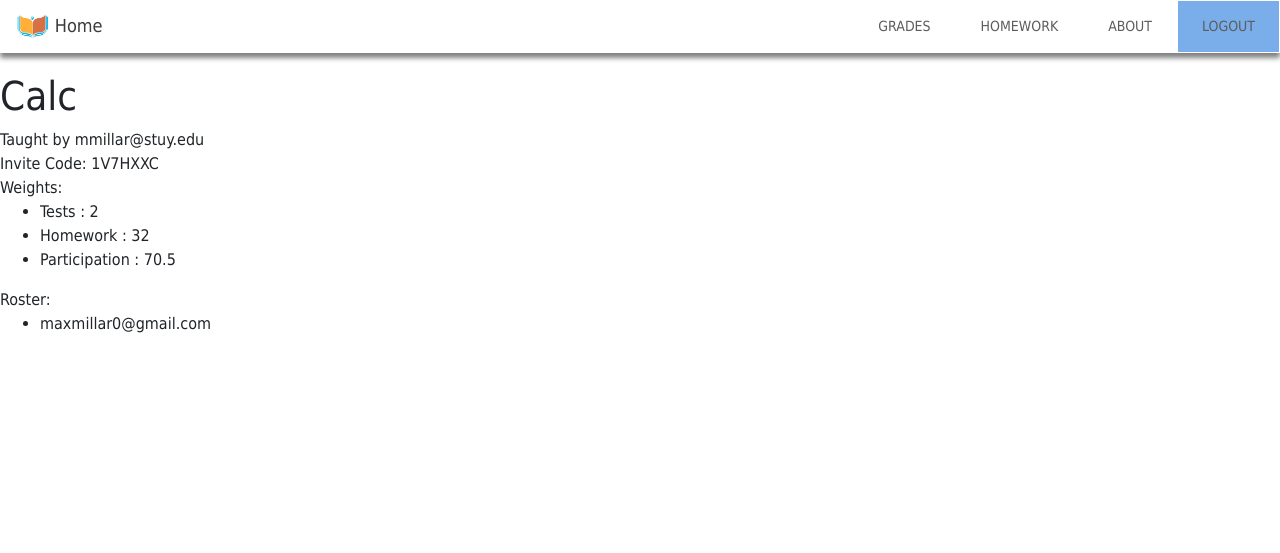
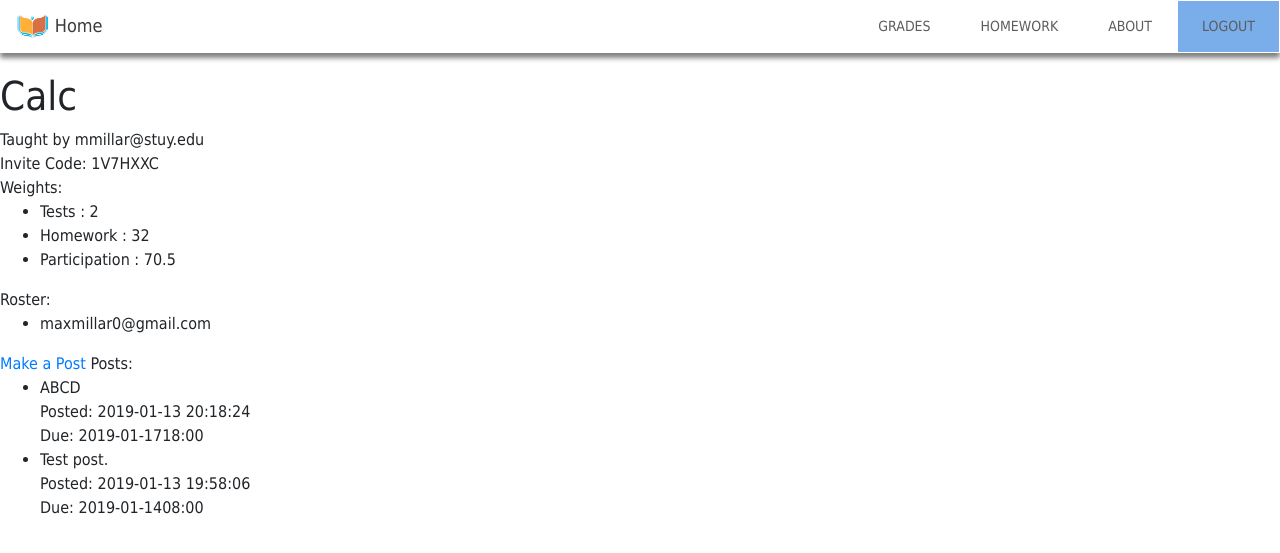
Before and after one commit to angelatom/illegalSkillsException, a Flask app: page /class/1 in a window 1280 px wide. Shown: the top 553 px of the page. Run offline with Flask 2, Linux system fonts and the light colour scheme; a user stored in the database is signed in; data comes from the database, SQL or seed files in the repository; both versions use the stored data as it was after the commit; parts of the project's set-up code (start-up, migrations or seed data) failed here and were passed over; some libraries are stand-ins or nearby versions.

Commit message:
added post creation

```diff
--- a/app.py
+++ b/app.py
@@ -10,6 +10,7 @@ import os
 import flask
 import requests
 import json
+import datetime
 
 from requests_oauthlib import OAuth2Session
 
@@ -55,8 +56,8 @@ def login():
         entry = calendar.get('https://www.googleapis.com/calendar/v3/users/me/calendarList/primary').json()
     #print(entry)
     except TokenExpiredError as e:
-        token = calendar.refresh_token(refresh_url, {"client id": client_id, "client_secret": client_secret})
-        flask.session["credentials"] = token
+        token = client.refresh_token(refresh_url, {"client id": client_id, "client_secret": client_secret})
+        token_saver(token)
     calendar = OAuth2Session(client_id, token=flask.session["credentials"])
     entry = calendar.get("https://www.googleapis.com/calendar/v3/users/me/calendarList/primary").json()
     userID = db.getUserID(entry["id"])
@@ -125,9 +126,12 @@ def processMakeclass():
 def classpage(classid):
     classInfo = db.getClassInfo(classid)
     classRoster = db.getRoster(classid)
+    isTeacher = (db.getTeacher(classid) == flask.session["userid"])
+    posts = db.getPosts(classid)
     return flask.render_template("class.html", className = classInfo[0],
 		teacherName = db.getUserName(classInfo[1]), inviteCode = classInfo[2],
-		weights = classInfo[3], classRoster = classRoster, getName = db.getUserName)
+		weights = classInfo[3], classRoster = classRoster, getName = db.getUserName,
+		isTeacher = isTeacher, classID = classid, posts = posts[::-1])
 
 @app.route('/invite/<inviteCode>')
 def acceptInvite(inviteCode):
@@ -199,6 +203,27 @@ def submitFile():
 	else:
 		return "User is not enrolled in this class."
 
+@app.route('/makepost/<classID>')
+def makePost(classID):
+	if 'userid' not in flask.session:
+		return flask.redirect('/')
+	date = str(datetime.date.today())
+	return flask.render_template("makepost.html", date=date, classID=classID)
+
+@app.route('/processmakepost/<classID>', methods=['POST'])
+def processMakePost(classID):
+	postbody = flask.request.form['postbody']
+	duedate = flask.request.form['duedate']
+	duetime = flask.request.form['duetime']
+	submittable = flask.request.form.get('submittable')
+	if submittable == None:
+		submittable = 0
+	else:
+		submittable = 1
+	due = duedate + " " + duetime
+	db.makePost(classID, due, postbody, submittable)
+	return flask.redirect('/class/' + classID)
+
 if __name__ == '__main__':
     os.environ['OAUTHLIB_INSECURE_TRANSPORT'] = '1'
     app.run(debug = True)
--- a/doc/devlog.txt
+++ b/doc/devlog.txt
@@ -125,3 +125,8 @@ aaronL -- 2019-01-13 16:01
 --------------------------------------------------------------
 - nearly done with classes page
 ==============================================================
+
+millarM -- 2019-01-13 16:07
+--------------------------------------------------------------
+- added post creation ability
+==============================================================
--- a/templates/class.html
+++ b/templates/class.html
@@ -22,4 +22,18 @@
       </li>
       {% endfor %}
     </ul>
+    {% if isTeacher %}
+    {% set url = "/makepost/" + classID|string %}
+    <a href={{url}}> Make a Post </a>
+    {% endif %}
+    Posts:<br>
+    <ul>
+    {% for i in posts %}
+    <li>
+      {{i[4]}} <br>
+      Posted: {{i[2]}} <br>
+      Due: {{i[3]}} <br>
+      </li>
+    {% endfor %}
+    </ul>
 {% endblock %}
--- a/util/dbtools.py
+++ b/util/dbtools.py
@@ -41,6 +41,18 @@ def getClassInfo(classID):
         output[3] = weightList
     closeDB(db)
     return output #Will be a tuple of None if no class of the classID inputted is found
+
+def getTeacher(classID):
+
+    '''This function returns the userID of the teacher based on the classID
+    '''
+
+    db,c = getDBCursor()
+    output = None
+    for i in c.execute("SELECT userID FROM classes WHERE classID = ?", (classID,)):
+        output = i[0]
+    closeDB(db)
+    return output
 
 def getUserName(userID):
 
@@ -235,6 +247,30 @@ def addFile(postID, userID):
     closeDB(db)
     return filename
 
+def makePost(classID, dueDate, postBody, submittable):
+
+    '''This function creates a post based on teacher input. It creates the
+       postID and submissionDate.
+    '''
+
+    db,c = getDBCursor()
+    postID = 0
+    for i in c.execute("SELECT classID FROM posts ORDER BY classID DESC LIMIT 1"): #Takes current postID
+        postID = i[0]
+    c.execute("INSERT INTO posts (postID, classID, duedate, postBody, submittable) VALUES(?,?,?,?,?)", (postID, classID, dueDate, postBody, submittable)) #Inserts row into posts table
+    c.execute("UPDATE posts SET submission = CURRENT_TIMESTAMP WHERE postID = ?", (postID,)) #Adds the submission to the row
+    closeDB(db)
+
+def getPosts(classID):
+
+    '''This function returns all of the posts when given a classID.
+    '''
+
+    db,c = getDBCursor()
+    c.execute("SELECT * FROM posts WHERE classID = ?", (classID,))
+    output = c.fetchall()
+    closeDB(db)
+    return output
 
 def getDBCursor():
     db = sqlite3.connect("data/classify.db")
```
Also changed, not shown: templates/makepost.html (added, +16 -0 lines), data/classify.db.
